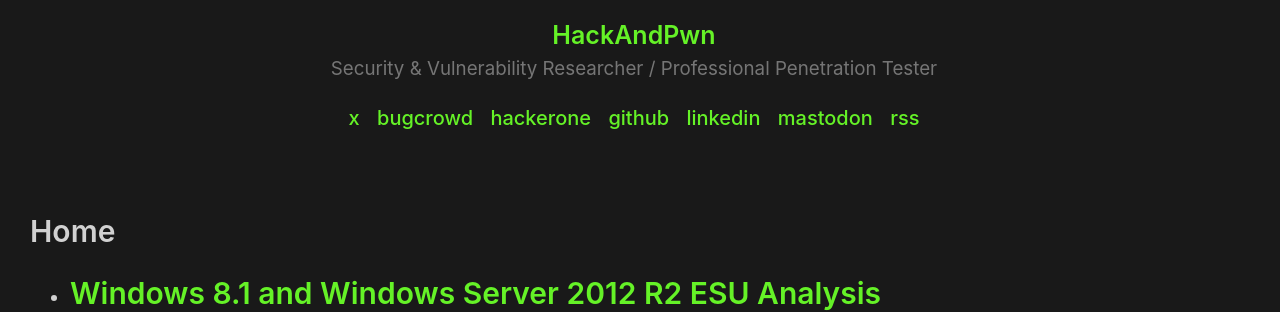
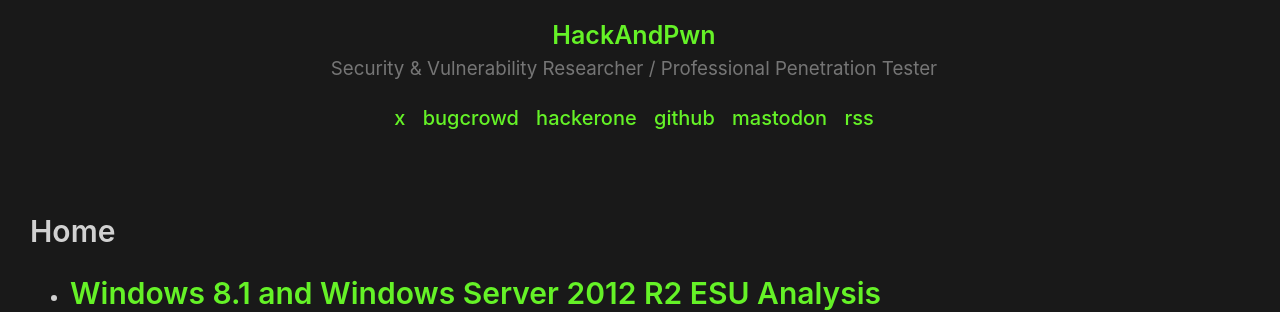
Before and after one commit to HackAndPwn/HackAndPwn.github.io, a Jekyll site: the page built from index.html, in a window 1280 px wide. Shown: the top 312 px of the page. Built offline with Jekyll 4.4.1, drawn with Linux system fonts in a browser that asks for light colours; the list of posts is cut into pages by our own code.

Commit message:
Update default.html

```diff
--- a/_layouts/default.html
+++ b/_layouts/default.html
@@ -24,7 +24,6 @@
 		<li><a href="https://bugcrowd.com/HackAndPwn">bugcrowd</a></li>
 		<li><a href="https://hackerone.com/hackandpwn">hackerone</a></li>
 		<li><a href="https://github.com/HackAndPwn">github</a></li>
-		<li><a href="https://www.linkedin.com/in/HackAndPwn/">linkedin</a></li>
 		<li><a rel="me" href="https://infosec.exchange/@HackAndPwn">mastodon</a></li>
 		<li><a href="/feed.xml">rss</a></li>
 		</ul>
```
